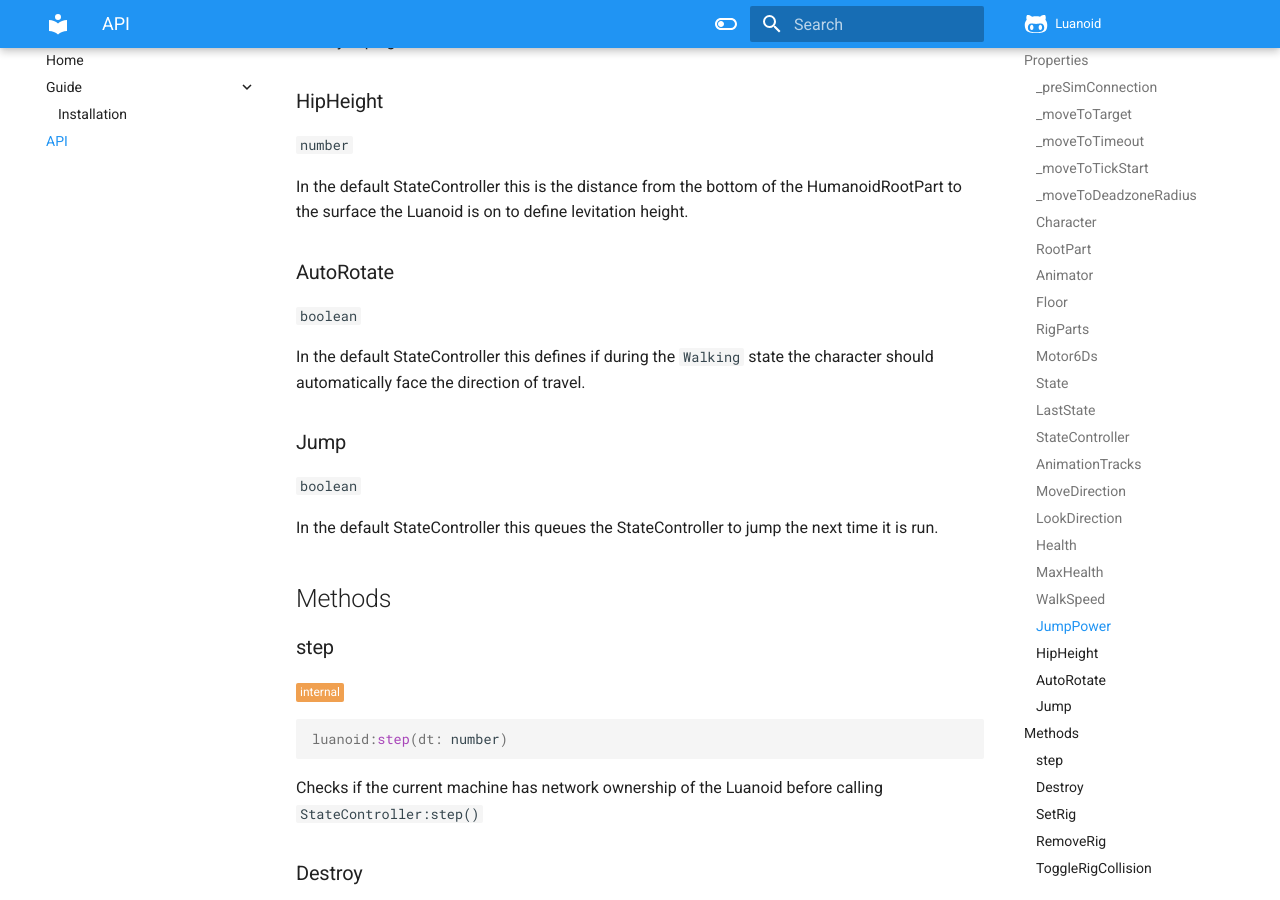
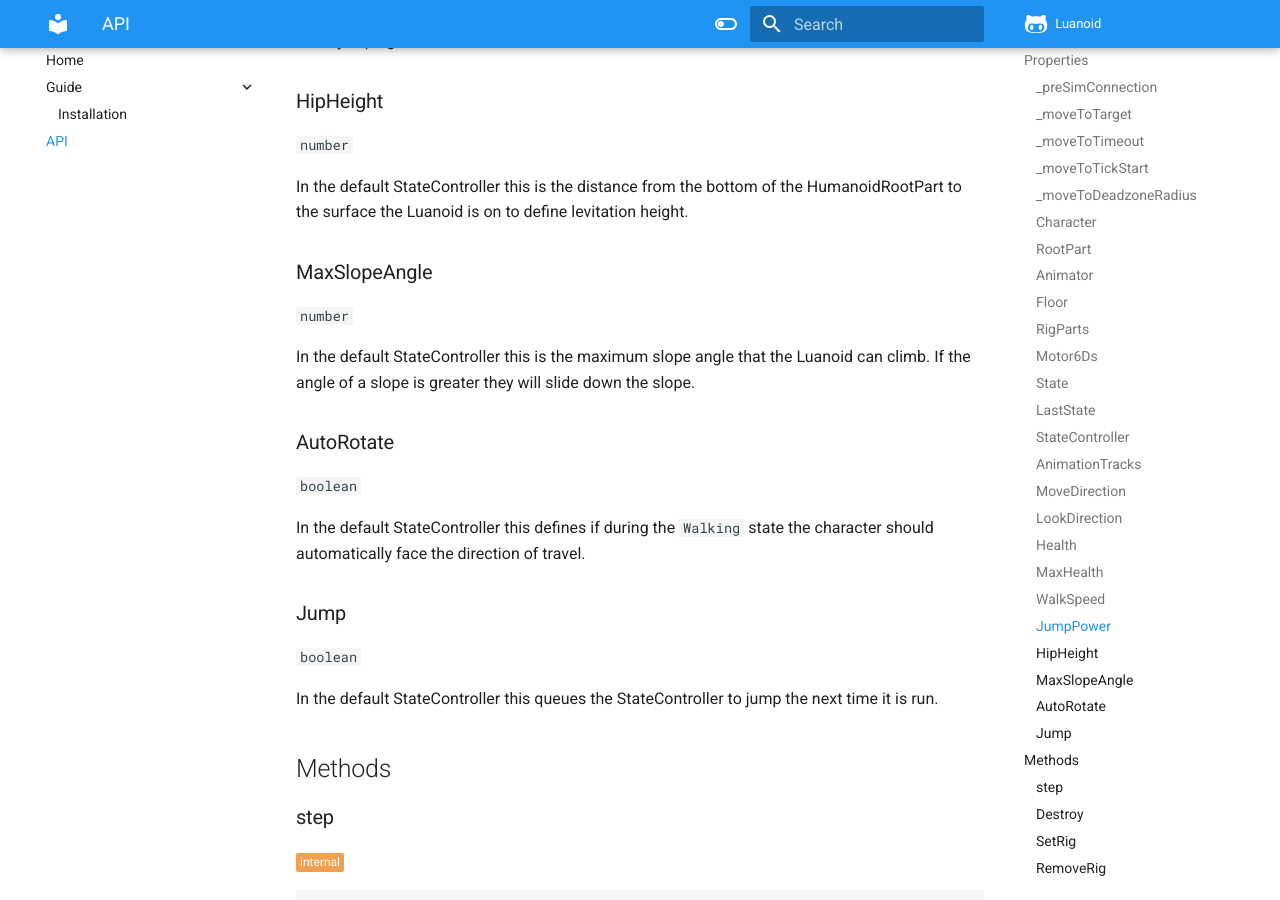
Before and after one commit to Rythian2277/Luanoid, an MkDocs documentation site: the page built from docs/API.md, in a window 1280 px wide and 900 px high, scrolled down 3296 px. Built offline with MkDocs 1.6.1 and Material for MkDocs 9.7.7, drawn with Linux system fonts in a browser that asks for light colours; comment, search, counter and statistics services are not loaded; the version menu is left out.

Commit message:
Added `MaxSlopeAngle`

```diff
--- a/docs/API.md
+++ b/docs/API.md
@@ -139,6 +139,13 @@ In the default StateController this is the force multiplied by character
 
 In the default StateController this is the distance from the bottom of the
 HumanoidRootPart to the surface the Luanoid is on to define levitation height.
+
+### MaxSlopeAngle
+
+`number`
+
+In the default StateController this is the maximum slope angle that the Luanoid
+can climb. If the angle of a slope is greater they will slide down the slope.
 
 ### AutoRotate
 
```
